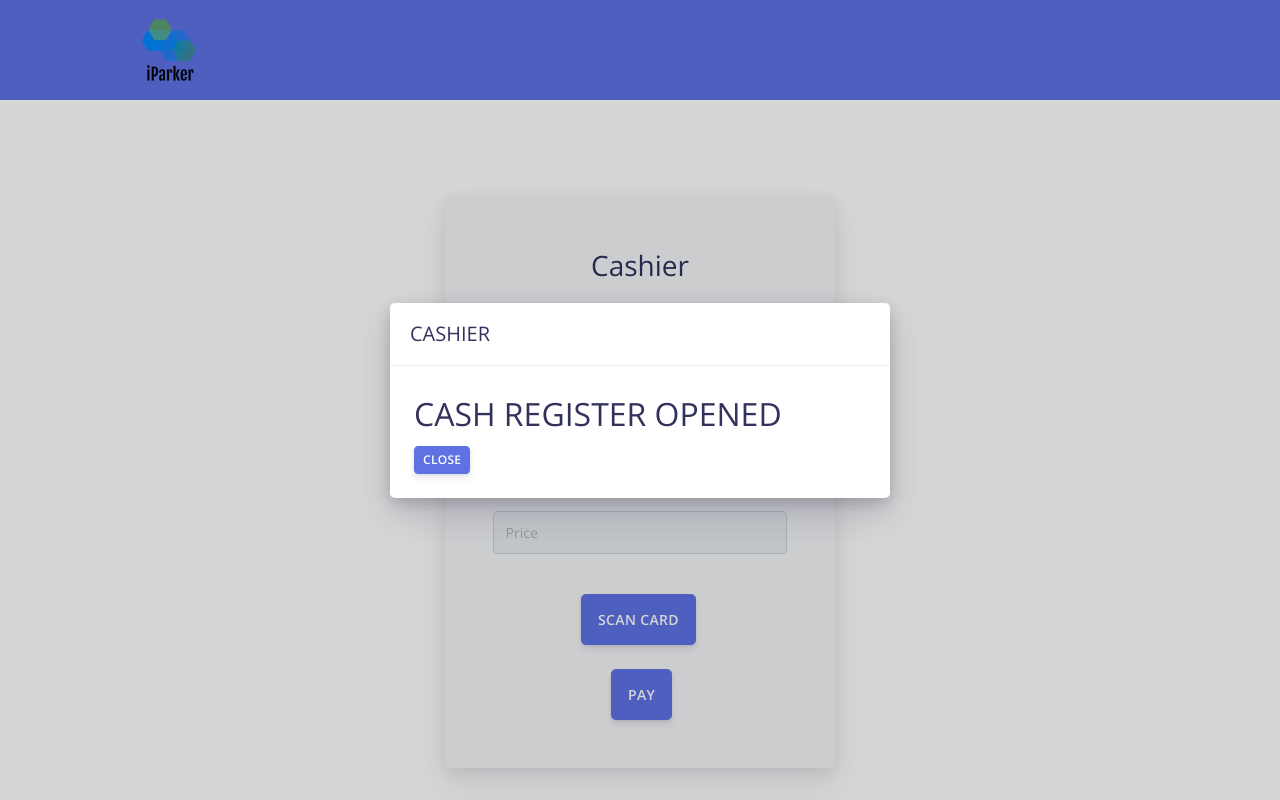
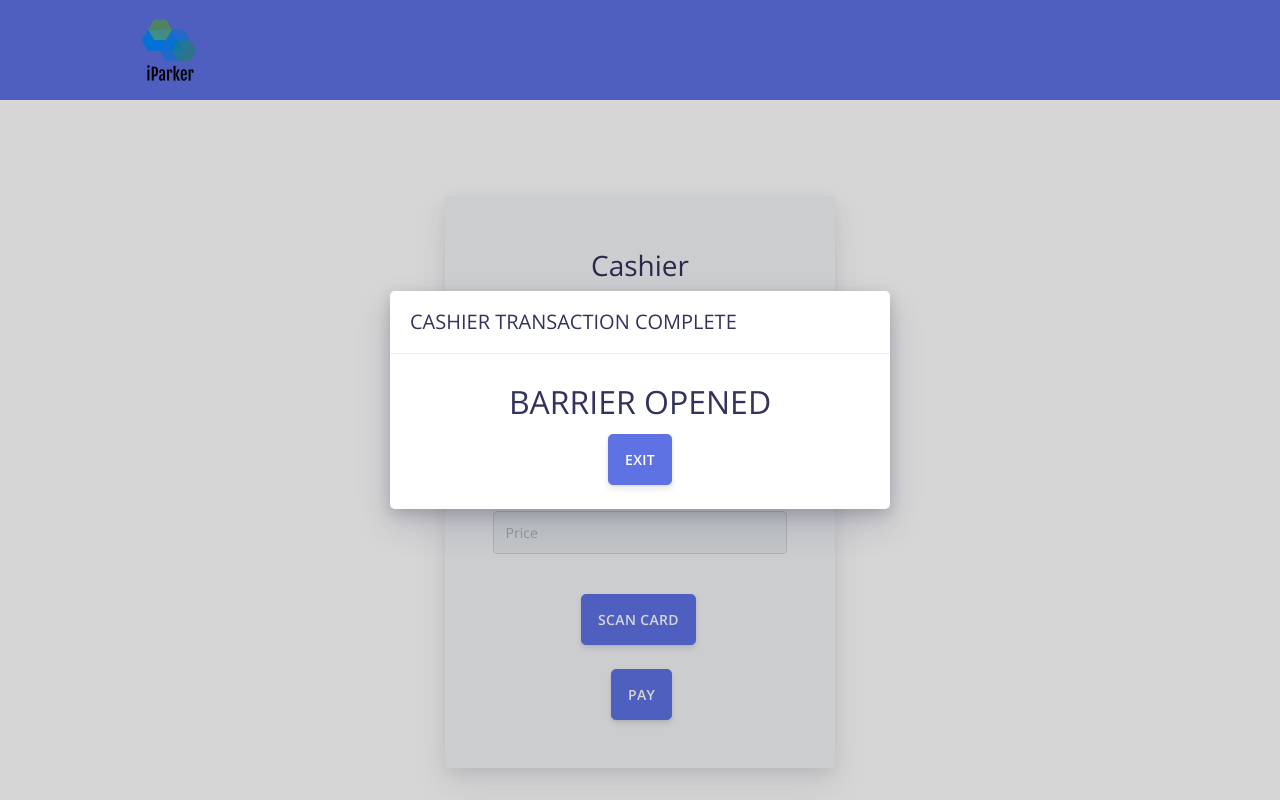
Before and after one commit to JasserEdge/iParker-QA, a PHP site: page /cashier.php in a window 1280 px wide, after a click on "PAY". Run offline with PHP 8.4, Linux system fonts and the light colour scheme; some libraries are stand-ins or nearby versions.

Commit message:
added minor changes and cashier.php exit button refresh

```diff
--- a/cashier.php
+++ b/cashier.php
@@ -57,18 +57,17 @@
                                         </div>
 
                                         <div class="modal fade" id="exampleModalCenter" tabindex="-1" role="dialog" aria-labelledby="exampleModalCenterTitle" aria-hidden="true" data-backdrop="static" data-keyboard="false">
-                                        <div class="modal-dialog modal-dialog-centered" role="document">
+                                        <div class="modal-dialog modal-dialog-centered text-center" role="document">
                                             <div class="modal-content">
                                             <div class="modal-header">
-                                                <h5 class="modal-title" id="exampleModalLongTitle">CASHIER</h5>
+                                                <h5 class="modal-title" >CASHIER TRANSACTION COMPLETE</h5>
                                                 <button type="button" class="close" data-dismiss="modal" aria-label="Close">
                                                 </button>
                                             </div>
                                             <div class="modal-body">
-                                                <h2>CASH REGISTER OPENED</h2>
-                                                <button type="button" class="btn btn-primary btn-sm" data-dismiss="modal" aria-label="Close">
-                                                Close
-                                                </button>
+                                                <h2>BARRIER OPENED</h2>
+
+                                                <button type="button" onClick="window.location.reload();" class="btn btn-block btn-primary btn-lg m-auto mb-3" data-dismiss="modal" aria-label="Close">Exit</button>
                                             </div>
                                             </div>
                                         </div>
--- a/forgotpassword.php
+++ b/forgotpassword.php
@@ -35,12 +35,12 @@
                                 <div class="card-body px-lg-5 py-lg-5">
                                     <div class="text-center text-muted mb-4">
                                         <h3>Password Reset</h3>
-                                        <small class="font-weight-bold">Enter your email and we'll send you a link to reset your password</small>
+                                        <small class="font-weight-bold">Enter your email to reset your password</small>
                                     </div>
                                     <form id="login-form" method="post" action="forgotPasswordValidation.php" class="form-group d-flex flex-column align-items-center">
                                         <input name="email" type="email" placeholder="Email" class="form-control" required/>
                                         <span id = "submitError" style ="color:red"></span>
-                                        <button type="submit" name="forgot_password" id="submit" class="ml-1 btn btn-primary btn-lg mt-4">Send link</button>
+                                        <button type="submit" name="forgot_password" id="submit" class="ml-1 btn btn-primary btn-lg mt-4">Submit</button>
                                     </form>
                                 </div>
                             </div>
--- a/parkingspots.php
+++ b/parkingspots.php
@@ -198,7 +198,7 @@
 
 		<script>
             function goBack() {
-                window.history.back();
+                window.location.href = "adminlog2.php";
             }
             // setTimeout(function(){ document.getElementById("addToDb").submit(); }, 10000);
         </script>
--- a/resetPassword.php
+++ b/resetPassword.php
@@ -75,7 +75,7 @@ if(!isset($_SESSION['email'])){
 								<span id = "submitError" style ="color:red"></span>
 								<span id = "submitSuccess" style ="color:green"></span>
 									<div class="text-center">
-									<input type="submit" class="btn btn-primary my-4" id ="edit-saveNewPassword" name = "saveDetails"  value="Submit" required>
+									<input type="submit" class="btn btn-primary my-4" id ="edit-saveNewPassword" name = "saveDetails"  value="Reset" required>
 								<p class ="form-message"></p>
 									</div>
 								</form>
```
